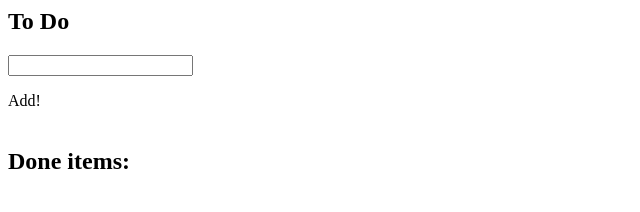
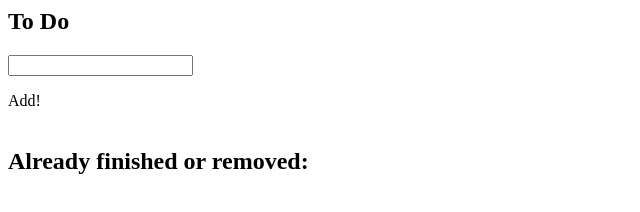
Before and after one commit to githubuservidal/Project1, a plain HTML site: page index.html in a window 1280 px wide. Shown: the whole page, without its empty margins (0-640 px from the left). Drawn offline with Linux system fonts and the light colour scheme.

Commit message:
changed h2 title

```diff
--- a/index.html
+++ b/index.html
@@ -6,5 +6,5 @@
 <div id="button">Add!</div>
 <br/>
 <div class="list"></div>
-<h2>Done items:</h2>
+<h2>Already  finished or removed:</h2>
 <div class="done"></div>
```
